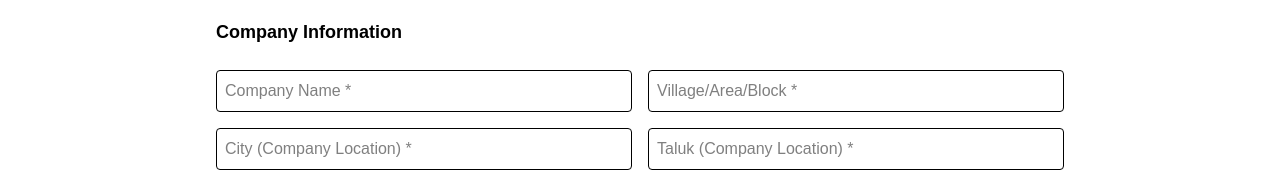
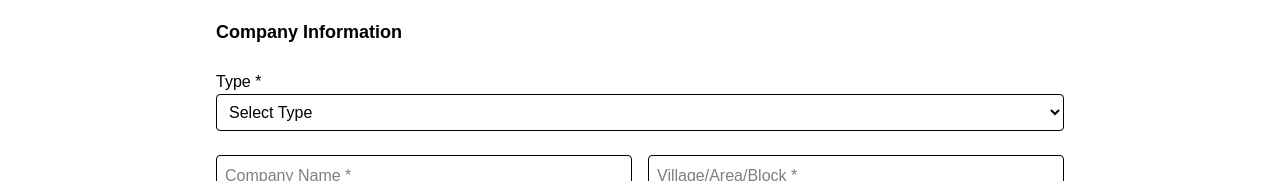
Before and after one commit to kptattendance/kptinternship, a React (Vite) app in the folder frontend/: page /internship-application-submit in a window 1280 px wide. Shown: the part 380-561 px from the top of the page. Built offline with nearby package versions, Linux system fonts and the light colour scheme; no server answers.

Commit message:
gave option

```diff
--- a/frontend/src/pages/students/InternshipApplicationForm.jsx
+++ b/frontend/src/pages/students/InternshipApplicationForm.jsx
@@ -12,6 +12,7 @@ const initialFormState = {
   phoneNumber: "",
   image: "",
   subName: "",
+  internhsipType: "",
   companyName: "",
   companyVillage: "",
   companyCity: "",
@@ -232,6 +233,22 @@ export default function InternshipApplicationForm() {
 
           {/* Company Info */}
           <h2 className="text-lg font-semibold mt-4">Company Information</h2>
+
+          <div>
+            <label className="block font-medium">Type *</label>
+            <select
+              name="internhsipType"
+              value={form.internhsipType}
+              onChange={handleChange}
+              className="w-full border p-2 rounded"
+              required
+            >
+              <option value="">Select Type</option>
+              <option value="Internship">Internship</option>
+              <option value="Project">Project</option>
+            </select>
+          </div>
+
           <div className="grid md:grid-cols-2 gap-4">
             <input
               type="text"
```
Also changed, not shown: 1 other file (tests, documents, lock files or other folders).
